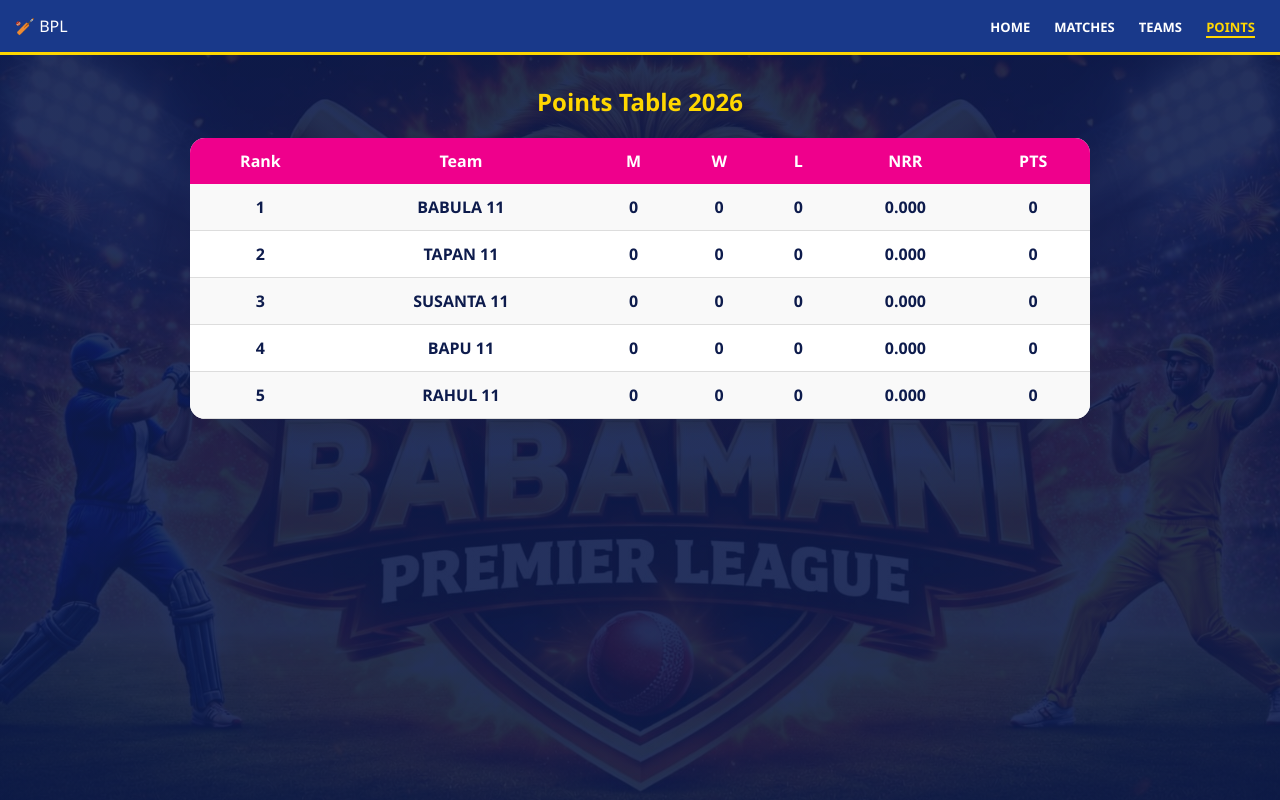
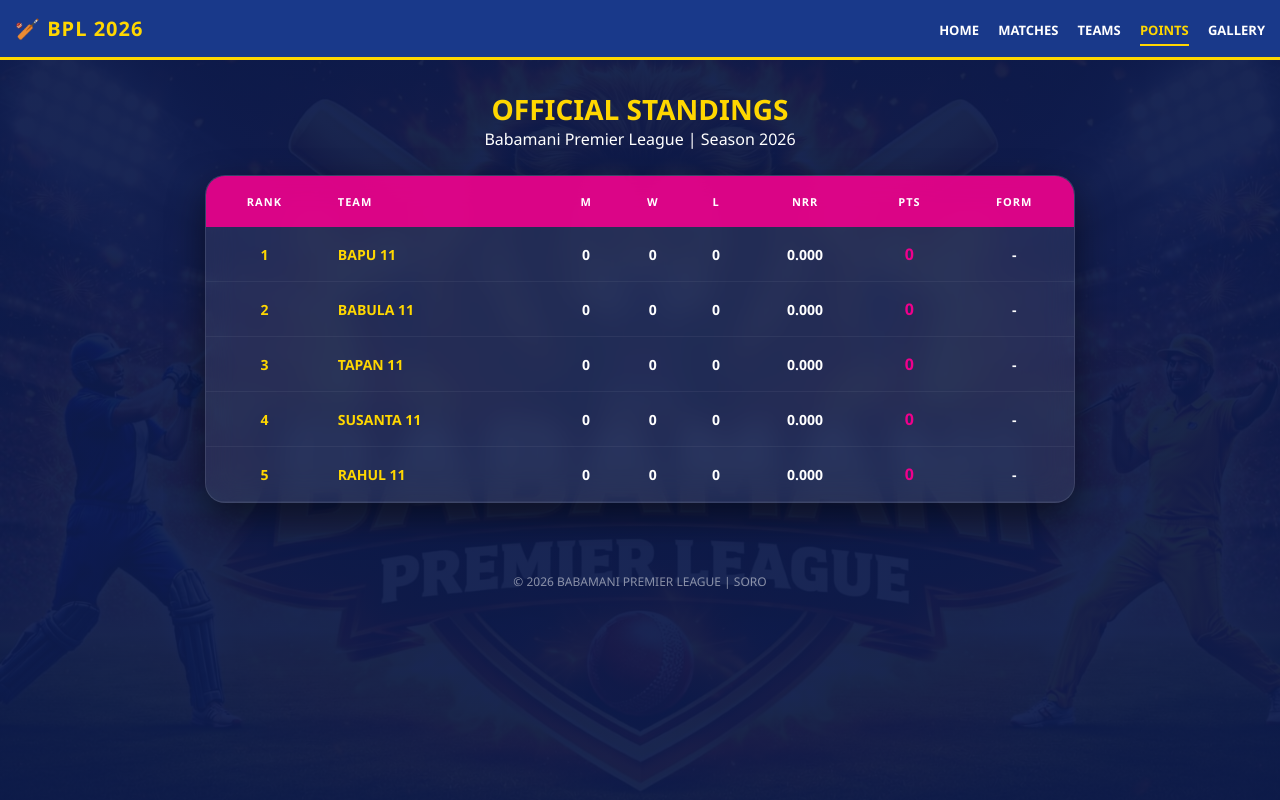
Before and after one commit to Ajit801881/crick, a plain HTML site: page points.html in a window 1280 px wide. Drawn offline with Linux system fonts and the light colour scheme.

Commit message:
Update points.html

```diff
--- a/points.html
+++ b/points.html
@@ -1,46 +1,103 @@
 <!DOCTYPE html>
-<html>
+<html lang="en">
 <head>
-    <title>BPL Points Table</title>
-    <meta name="viewport" content="width=device-width, initial-scale=1.0">
+    <meta charset="UTF-8">
+    <title>BPL 2026 | Standings</title>
+    <meta name="viewport" content="width=device-width, initial-scale=1.0, maximum-scale=1.0, user-scalable=no">
     <style>
         * { margin: 0; padding: 0; box-sizing: border-box; font-family: 'Segoe UI', Arial, sans-serif; }
-        body { background: linear-gradient(rgba(13, 27, 76, 0.9), rgba(13, 27, 76, 0.9)), url("Babamani.jpeg") center/cover no-repeat fixed; color: white; }
-        .header { background: #19398a; padding: 15px; border-bottom: 3px solid #ffd700; display: flex; justify-content: space-between; align-items: center; }
-        nav a { color: white; text-decoration: none; margin: 0 10px; font-weight: bold; font-size: 13px; }
-        nav a.active { color: #ffd700; border-bottom: 2px solid #ffd700; }
-        .points-section { padding: 30px 15px; text-align: center; }
-        .section-title { color: #ffd700; margin-bottom: 20px; }
-        .table-container { background: white; border-radius: 15px; overflow-x: auto; margin: 0 auto; max-width: 900px; }
-        table { width: 100%; border-collapse: collapse; color: #0d1b4c; min-width: 500px; }
-        th { background: #ef008c; color: white; padding: 12px; }
-        td { padding: 12px; border-bottom: 1px solid #ddd; font-weight: bold; }
-        tr:nth-child(even) { background: #f9f9f9; }
+
+        body {
+            background: linear-gradient(rgba(13, 27, 76, 0.95), rgba(13, 27, 76, 0.95)),
+            url("Babamani.jpeg") center/cover no-repeat fixed;
+            color: white; min-height: 100vh;
+        }
+
+        .main-header {
+            background: #19398a; padding: 15px; position: sticky; top: 0; z-index: 1000;
+            border-bottom: 3px solid #ffd700; display: flex; justify-content: space-between; align-items: center;
+        }
+        .logo { font-weight: bold; font-size: 20px; color: #ffd700; letter-spacing: 1px; }
+        .main-nav a { color: white; text-decoration: none; font-weight: bold; font-size: 13px; margin-left: 15px; }
+        .main-nav a.active { color: #ffd700; border-bottom: 2px solid #ffd700; padding-bottom: 5px; }
+
+        .points-container { max-width: 900px; margin: 30px auto; padding: 0 15px; }
+        .section-header { text-align: center; margin-bottom: 25px; }
+        .section-header h2 { color: #ffd700; font-size: 28px; text-transform: uppercase; }
+
+        .table-card {
+            background: rgba(255, 255, 255, 0.07); backdrop-filter: blur(15px);
+            border-radius: 20px; border: 1px solid rgba(255, 255, 255, 0.1);
+            overflow: hidden; box-shadow: 0 15px 35px rgba(0,0,0,0.5);
+        }
+
+        .table-responsive { width: 100%; overflow-x: auto; }
+        table { width: 100%; border-collapse: collapse; min-width: 650px; }
+
+        th {
+            background: rgba(239, 0, 140, 0.9); color: white; padding: 18px 10px;
+            font-size: 11px; text-transform: uppercase; letter-spacing: 1px;
+        }
+
+        td { padding: 16px 10px; text-align: center; border-bottom: 1px solid rgba(255, 255, 255, 0.05); font-weight: bold; font-size: 14px; }
+        .team-name-cell { text-align: left; padding-left: 20px; color: #ffd700; }
+
+        /* Form Circles */
+        .form-dot { display: inline-block; width: 22px; height: 22px; line-height: 22px; border-radius: 50%; font-size: 10px; margin: 0 2px; color: white; }
+        .win { background: #00cc00; }
+        .loss { background: #ff3333; }
+
+        footer { text-align: center; padding: 40px; opacity: 0.5; font-size: 12px; }
+
+        @media (max-width: 600px) {
+            .logo { font-size: 16px; }
+            .main-nav a { font-size: 10px; margin-left: 8px; }
+            th, td { padding: 10px 5px; font-size: 12px; }
+        }
     </style>
 </head>
 <body>
-    <header class="header">
-        <div class="logo">🏏 BPL</div>
-        <nav>
-            <a href="index.html">HOME</a>
-            <a href="matches.html">MATCHES</a>
-            <a href="teams.html">TEAMS</a>
-            <a class="active" href="points.html">POINTS</a>
-        </nav>
-    </header>
 
-    <section class="points-section">
-        <h2 class="section-title">Points Table 2026</h2>
-        <div class="table-container">
-            <table>
-                <tr><th>Rank</th><th>Team</th><th>M</th><th>W</th><th>L</th><th>NRR</th><th>PTS</th></tr>
-                <tr><td>1</td><td>BABULA 11</td><td>0</td><td>0</td><td>0</td><td>0.000</td><td>0</td></tr>
-                <tr><td>2</td><td>TAPAN 11</td><td>0</td><td>0</td><td>0</td><td>0.000</td><td>0</td></tr>
-                <tr><td>3</td><td>SUSANTA 11</td><td>0</td><td>0</td><td>0</td><td>0.000</td><td>0</td></tr>
-                <tr><td>4</td><td>BAPU 11</td><td>0</td><td>0</td><td>0</td><td>0.000</td><td>0</td></tr>
-                <tr><td>5</td><td>RAHUL 11</td><td>0</td><td>0</td><td>0</td><td>0.000</td><td>0</td></tr>
+<header class="main-header">
+    <div class="logo">🏏 BPL 2026</div>
+    <nav class="main-nav">
+        <a href="index.html">HOME</a>
+        <a href="matches.html">MATCHES</a>
+        <a href="teams.html">TEAMS</a>
+         <a href="points.html" class="active">POINTS</a>
+        <a href="gallery.html">GALLERY</a>
+    </nav>
+</header>
+
+<div class="points-container">
+    <div class="section-header">
+        <h2>Official Standings</h2>
+        <p>Babamani Premier League | Season 2026</p>
+    </div>
+
+    <div class="table-card">
+        <div class="table-responsive">
+            <table id="pointsTable">
+                <thead>
+                    <tr>
+                        <th>RANK</th>
+                        <th style="text-align:left; padding-left:20px;">TEAM</th>
+                        <th>M</th>
+                        <th>W</th>
+                        <th>L</th>
+                        <th>NRR</th>
+                        <th>PTS</th>
+                        <th>FORM</th>
+                    </tr>
+                </thead>
+                <tbody id="tableBody">
+                    </tbody>
             </table>
         </div>
-    </section>
+    </div>
+</div>
+
+<footer><p>© 2026 BABAMANI PREMIER LEAGUE | SORO</p></footer>
+<script src="index.js"></script>
 </body>
 </html>
```
